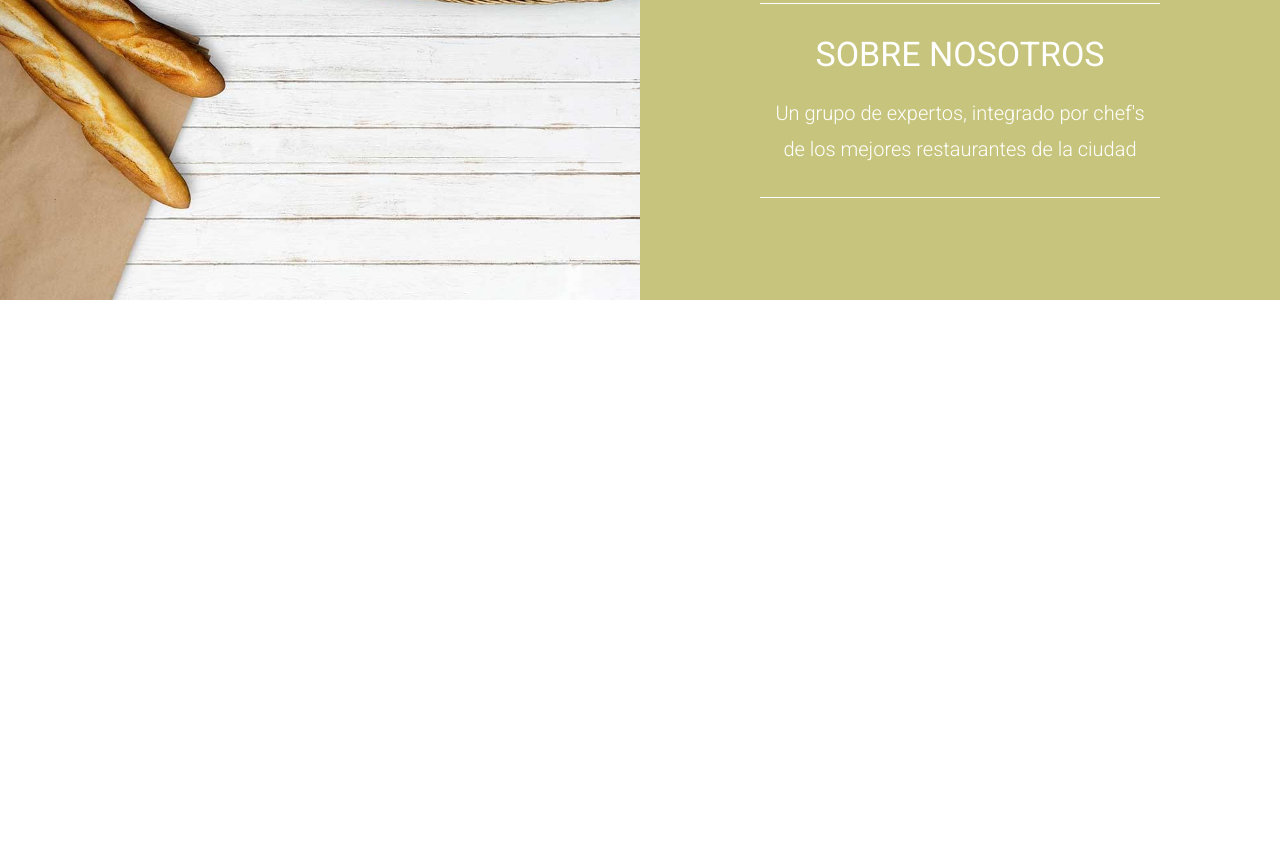
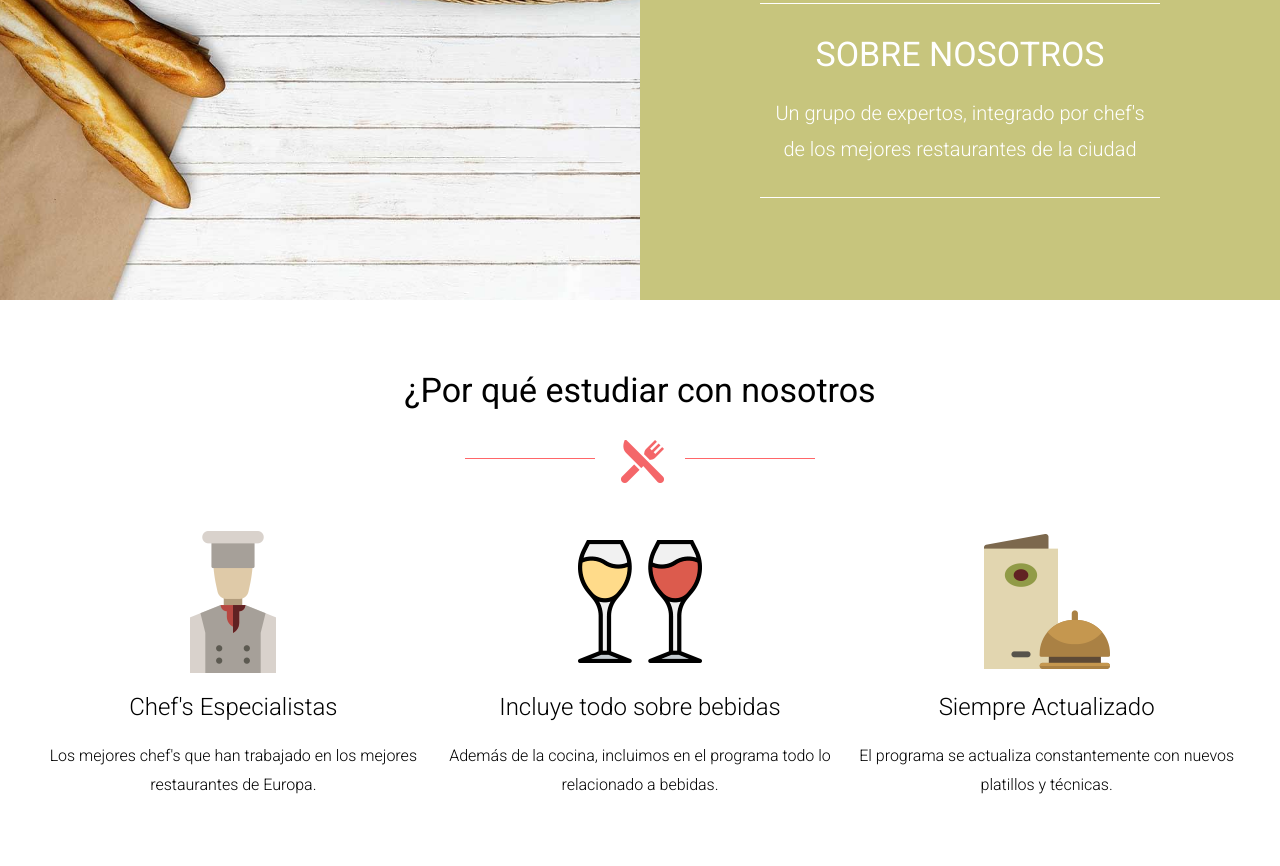
Before and after one commit to Geovanex24/escuela-de-cocina, a website: page index.html in a window 1280 px wide. Shown: the part 711-1577 px from the top of the page. Before the commit the page ends 1011 px from the top, so only its background shows below. Drawn offline with Linux system fonts and the light colour scheme.

Commit message:
feat: Add about us

```diff
--- a/index.html
+++ b/index.html
@@ -51,6 +51,35 @@
             <div class="bloque"></div>
         </div>
     </section>
+
+    <section class="nosotros contenedor">
+        <h2 class="nosotros__heading">¿Por qué estudiar con nosotros</h2>
+
+        <div class="nosotros__grid">
+            <div class="nosotros__bloque">
+                <img src="build/img/icono_chef.png" alt="Icono chef" class="nosotros__imagen">
+                <h3 class="nosotros__bloque-heading">Chef's Especialistas</h3>
+                <p class="nostros__bloque-texto">
+                    Los mejores chef's que han trabajado en los mejores restaurantes de
+                    Europa.
+                </p>
+            </div>
+            <div class="nosotros__bloque">
+                <img src="build/img/icono_vino.png" alt="Icono vino" class="nosotros__imagen">
+                <h3 class="nosotros__bloque-heading">Incluye todo sobre bebidas</h3>
+                <p class="nostros__bloque-texto">
+                    Además de la cocina, incluimos en el programa todo lo relacionado a bebidas.
+                </p>
+            </div>
+            <div class="nosotros__bloque">
+                <img src="build/img/icono_menu.png" alt="Icono menu" class="nosotros__imagen">
+                <h3 class="nosotros__bloque-heading">Siempre Actualizado</h3>
+                <p class="nostros__bloque-texto">
+                    El programa se actualiza constantemente con nuevos platillos y técnicas.
+                </p>
+            </div>
+        </div>
+    </section>
 </body>
 
 </html>
--- a/src/scss/base/_mixins.scss
+++ b/src/scss/base/_mixins.scss
@@ -56,3 +56,16 @@
   background-size: cover;
   background-position: center center;
 }
+
+@mixin heading {
+  text-align: center;
+  &::after {
+    content: "";
+    display: block;
+    height: 10rem;
+    margin: 0 auto;
+    background-image: url(../img/separador.png);
+    background-repeat: no-repeat;
+    background-position: center center;
+  }
+}
--- a/src/scss/ui/contenido/_index.scss
+++ b/src/scss/ui/contenido/_index.scss
@@ -1 +1,2 @@
 @forward "bloques";
+@forward "nosotros";
--- /dev/null
+++ b/src/scss/ui/contenido/_nosotros.scss
@@ -0,0 +1,19 @@
+@use "base/variables" as v;
+@use "base/mixins" as m;
+
+.nosotros {
+  padding: 5rem 0;
+  &__heading {
+    @include m.heading;
+  }
+  &__grid {
+    @include m.grid(3, 2rem);
+  }
+
+  &__bloque {
+    text-align: center;
+  }
+  &__imagen {
+    margin: 0 auto;
+  }
+}
```
Also changed, not shown: build/css/app.css, 1 other file.
